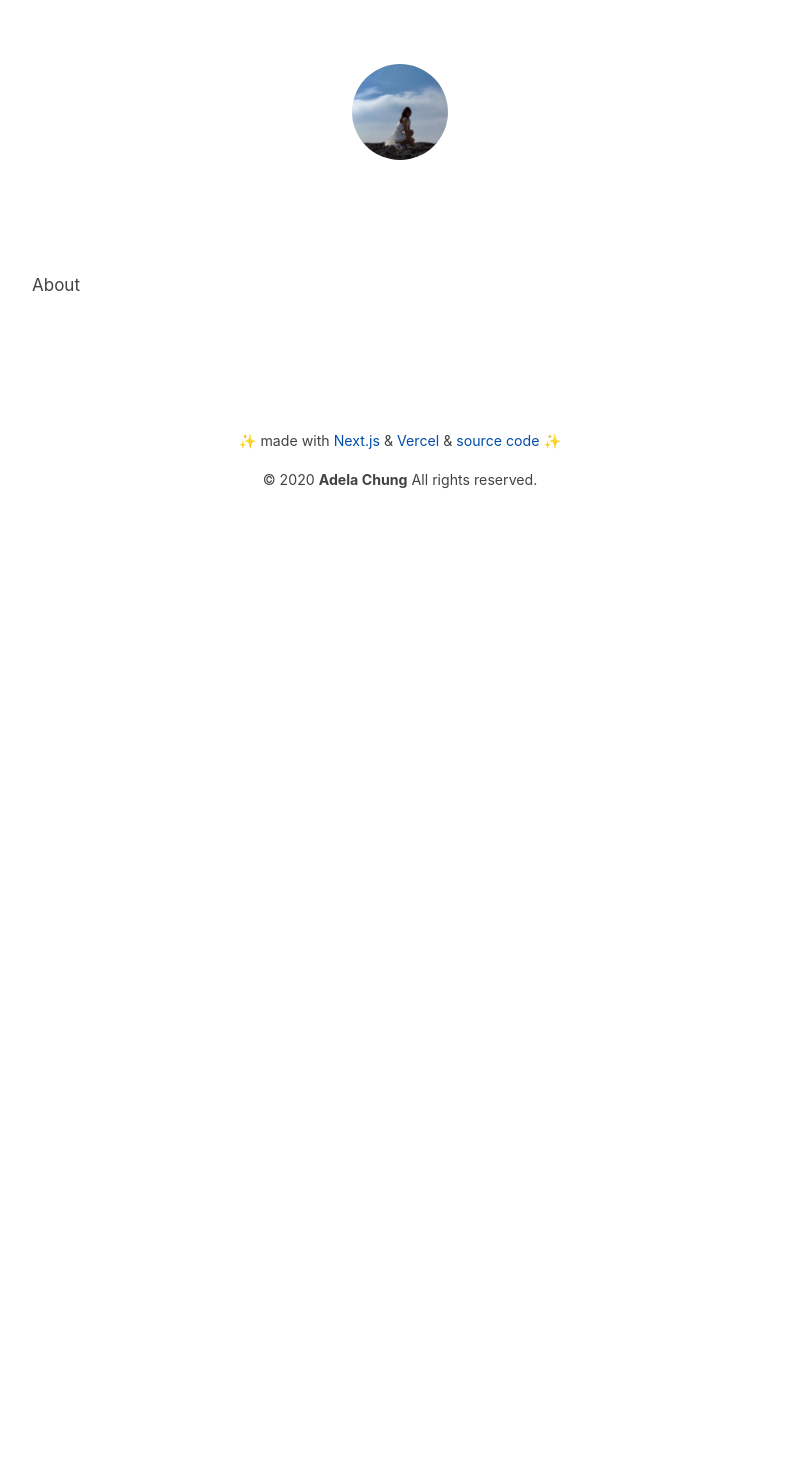
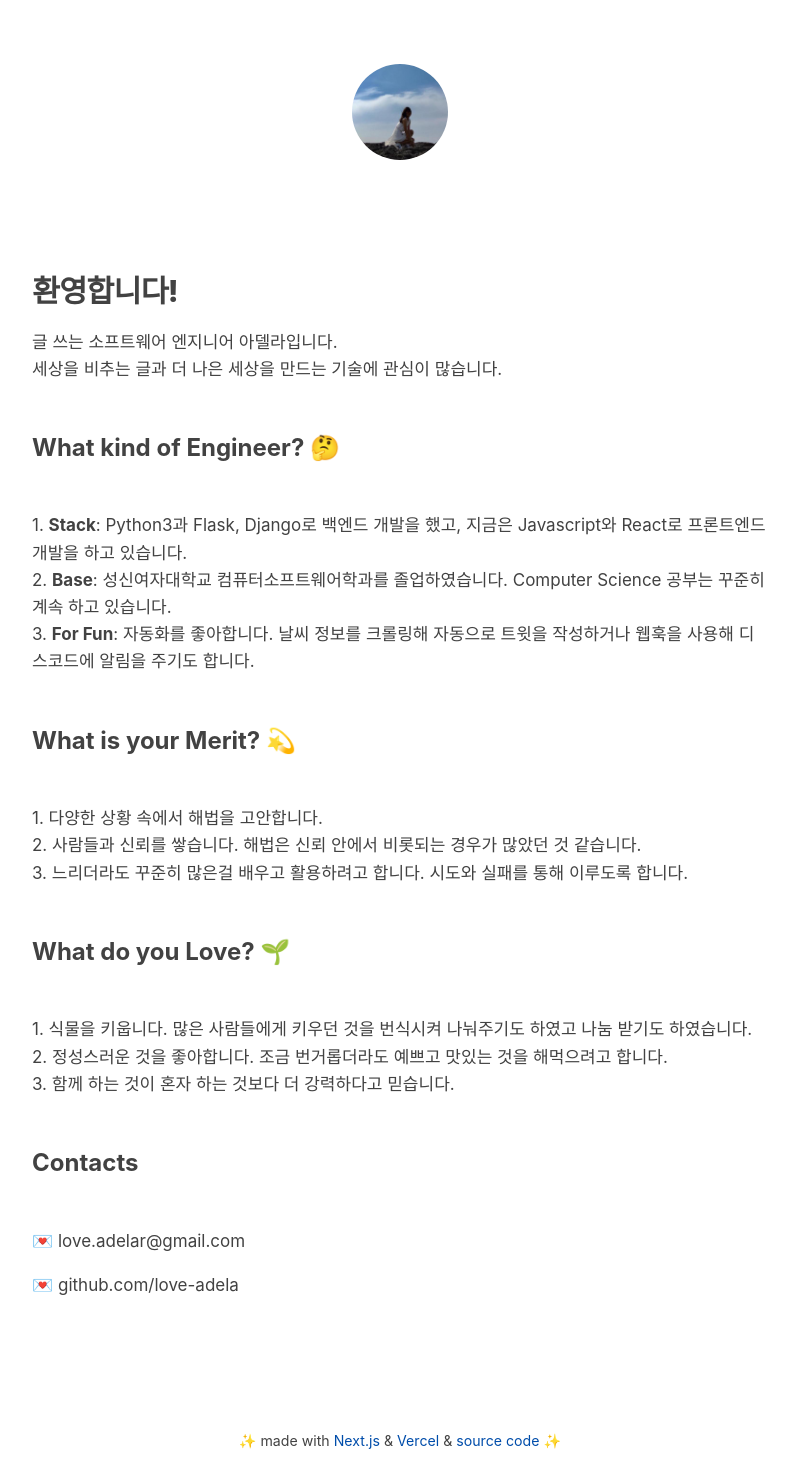
Before and after one commit to love-adela/adela.love, a Next.js app: page /about in a window 1280 px wide. Shown: the top 1470 px of the page, without its empty margins (240-1035 px from the left). Before the commit the page ends 800 px from the top, so only its background shows below. Built offline with nearby package versions, Linux system fonts and the light colour scheme; a web font is replaced by a local one.

Commit message:
about 페이지 작성

```diff
--- a/pages/about.js
+++ b/pages/about.js
@@ -1,11 +1,43 @@
 import Head from 'next/head'
-import Layout from '../components/layout'
-import Link from 'next/link'
+import Layout, { siteTitle } from '../components/layout'
+import utilStyles from '../styles/utils.module.css'
 
 export default function About() {
   return (
     <Layout>
-      <div>About</div>
+      <Head>
+        <title>{siteTitle} | about</title>
+      </Head>
+      <h2 className={utilStyles.headingXl}>환영합니다!</h2>
+      <p>
+      글 쓰는 소프트웨어 엔지니어 아델라입니다.<br />
+      세상을 비추는 글과 더 나은 세상을 만드는 기술에 관심이 많습니다.
+      </p>
+
+      <h2 className={utilStyles.headingLg}>What kind of <b>Engineer?</b> 🤔</h2>
+      <p>
+      1. <b>Stack</b>: Python3과 Flask, Django로 백엔드 개발을 했고, 지금은 Javascript와 React로 프론트엔드 개발을 하고 있습니다.<br />
+      2. <b>Base</b>: 성신여자대학교 컴퓨터소프트웨어학과를 졸업하였습니다. Computer Science 공부는 꾸준히 계속 하고 있습니다.<br />
+      3. <b>For Fun</b>: 자동화를 좋아합니다. 날씨 정보를 크롤링해 자동으로 트윗을 작성하거나 웹훅을 사용해 디스코드에 알림을 주기도 합니다.
+      </p>
+
+      <h2 className={utilStyles.headingLg}>What is your <b>Merit?</b> 💫</h2>
+      <p>
+      1. 다양한 상황 속에서 해법을 고안합니다.<br />
+      2. 사람들과 신뢰를 쌓습니다. 해법은 신뢰 안에서 비롯되는 경우가 많았던 것 같습니다.<br />
+      3. 느리더라도 꾸준히 많은걸 배우고 활용하려고 합니다. 시도와 실패를 통해 이루도록 합니다.<br />
+      </p>
+
+      <h2 className={utilStyles.headingLg}>What do you <b>Love?</b> 🌱</h2>
+      <p>
+      1. 식물을 키웁니다. 많은 사람들에게 키우던 것을 번식시켜 나눠주기도 하였고 나눔 받기도 하였습니다.<br />
+      2. 정성스러운 것을 좋아합니다. 조금 번거롭더라도 예쁘고 맛있는 것을 해먹으려고 합니다.<br />
+      3. 함께 하는 것이 혼자 하는 것보다 더 강력하다고 믿습니다.
+      </p>
+
+      <h2 className={utilStyles.headingLg}>Contacts</h2>
+      <p>💌 love.adelar@gmail.com</p>
+      <p>💌 github.com/love-adela</p>
     </Layout>
   )
 }
```
